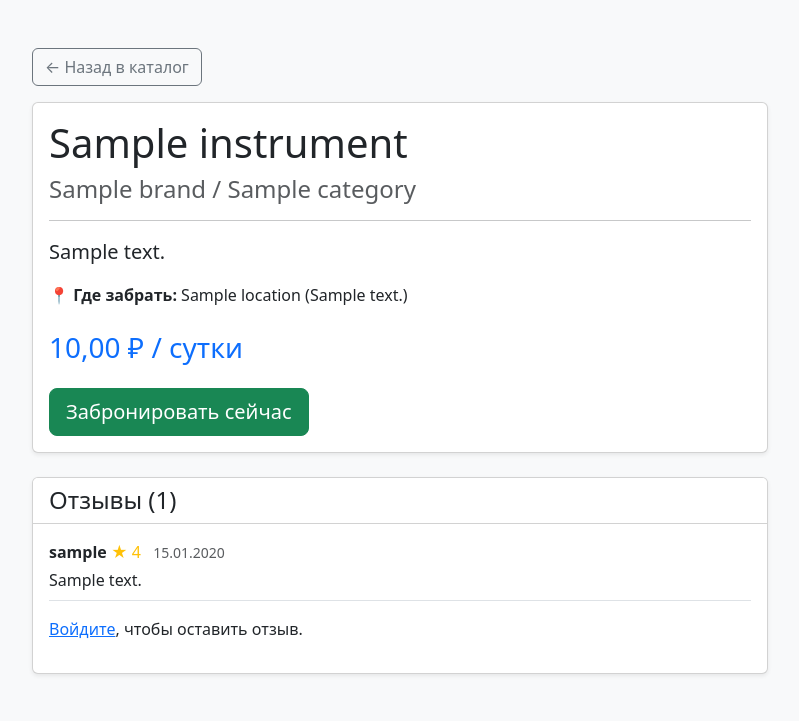
After one commit to DREXATROLL/muzrent_pro, a Django app: page /instrument/1/ in a window 1280 px wide. The commit adds this page. Shown: the top 721 px of the page, without its empty margins (50-849 px from the left). Run offline with Django 5.2, Linux system fonts and the light colour scheme; tables that the repository leaves empty hold one stand-in row (values such as "Sample post").

Commit message:
Add Cancel Rental and Reviews features

```diff
--- a/config/urls.py
+++ b/config/urls.py
@@ -18,4 +18,8 @@ urlpatterns = [
     # API
     path('api/book/', views.create_booking_async, name='book_api'),
     path('api/v1/instruments/', views.api_instruments, name='api_instruments'), # Для отчета
+
+
+    path('rental/cancel/<int:rental_id>/', views.cancel_rental, name='cancel_rental'),
+    path('instrument/<int:pk>/', views.instrument_detail, name='instrument_detail'),
 ]
--- a/rentals/forms.py
+++ b/rentals/forms.py
@@ -1,6 +1,6 @@
 from django import forms
 from django.contrib.auth.models import User
-from .models import UserProfile
+from .models import UserProfile, Review
 
 class UserRegistrationForm(forms.ModelForm):
     password = forms.CharField(widget=forms.PasswordInput, label="Пароль")
@@ -19,3 +19,16 @@ class UserRegistrationForm(forms.ModelForm):
 
         if password != confirm_password:
             raise forms.ValidationError("Пароли не совпадают")
+
+class ReviewForm(forms.ModelForm):
+    class Meta:
+        model = Review
+        fields = ['rating', 'comment']
+        widgets = {
+            'comment': forms.Textarea(attrs={'class': 'form-control', 'rows': 3, 'placeholder': 'Напишите ваш отзыв...'}),
+            'rating': forms.NumberInput(attrs={'class': 'form-control', 'min': 1, 'max': 5}),
+        }
+        labels = {
+            'rating': 'Оценка (1-5)',
+            'comment': 'Комментарий'
+        }
--- a/rentals/views.py
+++ b/rentals/views.py
@@ -1,11 +1,11 @@
-from django.shortcuts import render, redirect
+from django.shortcuts import render, redirect, get_object_or_404
 from django.http import JsonResponse
 from django.db import transaction
 from django.contrib.auth import login
 from django.contrib.auth.decorators import login_required
 from asgiref.sync import sync_to_async
 from .models import Instrument, Rental, Category, Brand, UserProfile
-from .forms import UserRegistrationForm
+from .forms import UserRegistrationForm, ReviewForm
 from django.core.serializers import serialize
 import json
 
@@ -110,3 +110,48 @@ def process_booking_transaction(inst_id, user):
 
     except Instrument.DoesNotExist:
         return "Ошибка: Инструмент не найден"
+
+# --- 6. ОТМЕНА БРОНИРОВАНИЯ ---
+@login_required
+def cancel_rental(request, rental_id):
+    # Ищем аренду, которая принадлежит текущему пользователю
+    rental = get_object_or_404(Rental, id=rental_id, user=request.user, is_active=True)
+
+    if request.method == 'POST':
+        with transaction.atomic():
+            # 1. Деактивируем аренду
+            rental.is_active = False
+            rental.save()
+
+            # 2. Освобождаем инструмент
+            instrument = rental.instrument
+            instrument.status = 'available'
+            instrument.save()
+
+    return redirect('profile')
+
+# --- 7. ДЕТАЛЬНАЯ СТРАНИЦА + ОТЗЫВЫ ---
+def instrument_detail(request, pk):
+    instrument = get_object_or_404(Instrument, pk=pk)
+    reviews = instrument.reviews.select_related('user').all()
+
+    # Обработка добавления отзыва
+    if request.method == 'POST':
+        if not request.user.is_authenticated:
+            return redirect('login')
+
+        form = ReviewForm(request.POST)
+        if form.is_valid():
+            review = form.save(commit=False)
+            review.instrument = instrument
+            review.user = request.user
+            review.save()
+            return redirect('instrument_detail', pk=pk)
+    else:
+        form = ReviewForm()
+
+    return render(request, 'instrument_detail.html', {
+        'instrument': instrument,
+        'reviews': reviews,
+        'form': form
+    })
--- a/templates/catalog.html
+++ b/templates/catalog.html
@@ -69,7 +69,11 @@
                     <small class="fw-bold">{{ item.brand.name }}</small>
                 </div>
                 <div class="card-body">
-                    <h5 class="card-title">{{ item.name }}</h5>
+                    <h5 class="card-title">
+                        <a href="{% url 'instrument_detail' item.id %}" class="text-decoration-none text-dark">
+                            {{ item.name }}
+                        </a>
+                    </h5>
                     <p class="text-muted small">📍 {{ item.location.name }}</p>
                     <h3 class="text-primary">{{ item.price_per_day }} ₽ <small class="fs-6">/сутки</small></h3>
 
--- /dev/null
+++ b/templates/instrument_detail.html
@@ -0,0 +1,91 @@
+<!DOCTYPE html>
+<html lang="ru">
+<head>
+    <title>{{ instrument.name }}</title>
+    <link href="https://cdn.jsdelivr.net/npm/bootstrap@5.3.0/dist/css/bootstrap.min.css" rel="stylesheet">
+</head>
+<body class="bg-light">
+
+<div class="container py-5">
+    <a href="/" class="btn btn-outline-secondary mb-3">← Назад в каталог</a>
+
+    <div class="row">
+        <!-- Карточка товара -->
+        <div class="col-md-8">
+            <div class="card shadow-sm mb-4">
+                <div class="card-body">
+                    <h1 class="card-title">{{ instrument.name }}</h1>
+                    <h4 class="text-muted">{{ instrument.brand.name }} / {{ instrument.category.name }}</h4>
+                    <hr>
+                    <p class="fs-5">{{ instrument.description|default:"Описание отсутствует." }}</p>
+                    <p>📍 <b>Где забрать:</b> {{ instrument.location.name }} ({{ instrument.location.address }})</p>
+                    <h3 class="text-primary mt-4">{{ instrument.price_per_day }} ₽ / сутки</h3>
+
+                    {% if instrument.status == 'available' %}
+                        <button onclick="book({{ instrument.id }})" class="btn btn-lg btn-success mt-3">Забронировать сейчас</button>
+                    {% else %}
+                        <button disabled class="btn btn-lg btn-secondary mt-3">Недоступно</button>
+                    {% endif %}
+                </div>
+            </div>
+
+            <!-- Секция Отзывов -->
+            <div class="card shadow-sm">
+                <div class="card-header bg-white">
+                    <h4 class="mb-0">Отзывы ({{ reviews.count }})</h4>
+                </div>
+                <div class="card-body">
+                    <!-- Список отзывов -->
+                    {% for review in reviews %}
+                        <div class="mb-3 border-bottom pb-2">
+                            <strong>{{ review.user.username }}</strong>
+                            <span class="text-warning">★ {{ review.rating }}</span>
+                            <span class="text-muted small ms-2">{{ review.created_at|date:"d.m.Y" }}</span>
+                            <p class="mt-1 mb-0">{{ review.comment }}</p>
+                        </div>
+                    {% empty %}
+                        <p class="text-muted">Пока нет отзывов. Будьте первым!</p>
+                    {% endfor %}
+
+                    <!-- Форма добавления -->
+                    {% if user.is_authenticated %}
+                        <h5 class="mt-4">Оставить отзыв</h5>
+                        <form method="post">
+                            {% csrf_token %}
+                            <div class="mb-2">
+                                {{ form.rating.label_tag }}
+                                {{ form.rating }}
+                            </div>
+                            <div class="mb-2">
+                                {{ form.comment.label_tag }}
+                                {{ form.comment }}
+                            </div>
+                            <button type="submit" class="btn btn-primary mt-2">Отправить</button>
+                        </form>
+                    {% else %}
+                        <p class="mt-3"><a href="/login/">Войдите</a>, чтобы оставить отзыв.</p>
+                    {% endif %}
+                </div>
+            </div>
+        </div>
+    </div>
+</div>
+
+<script>
+    // Копируем функцию бронирования, чтобы она работала и тут
+    async function book(id) {
+        const formData = new FormData();
+        formData.append('id', id);
+        const csrf = document.cookie.match(/csrftoken=([\w-]+)/)?.[1];
+        try {
+            let response = await fetch('/api/book/', {
+                method: 'POST', body: formData, headers: {'X-CSRFToken': csrf}
+            });
+            let result = await response.json();
+            alert(result.message);
+            if (response.ok) location.reload();
+        } catch(e) { alert('Ошибка сети'); }
+    }
+</script>
+</body>
+</html>
```
Also changed, not shown: templates/profile.html (+31 -7 lines).
